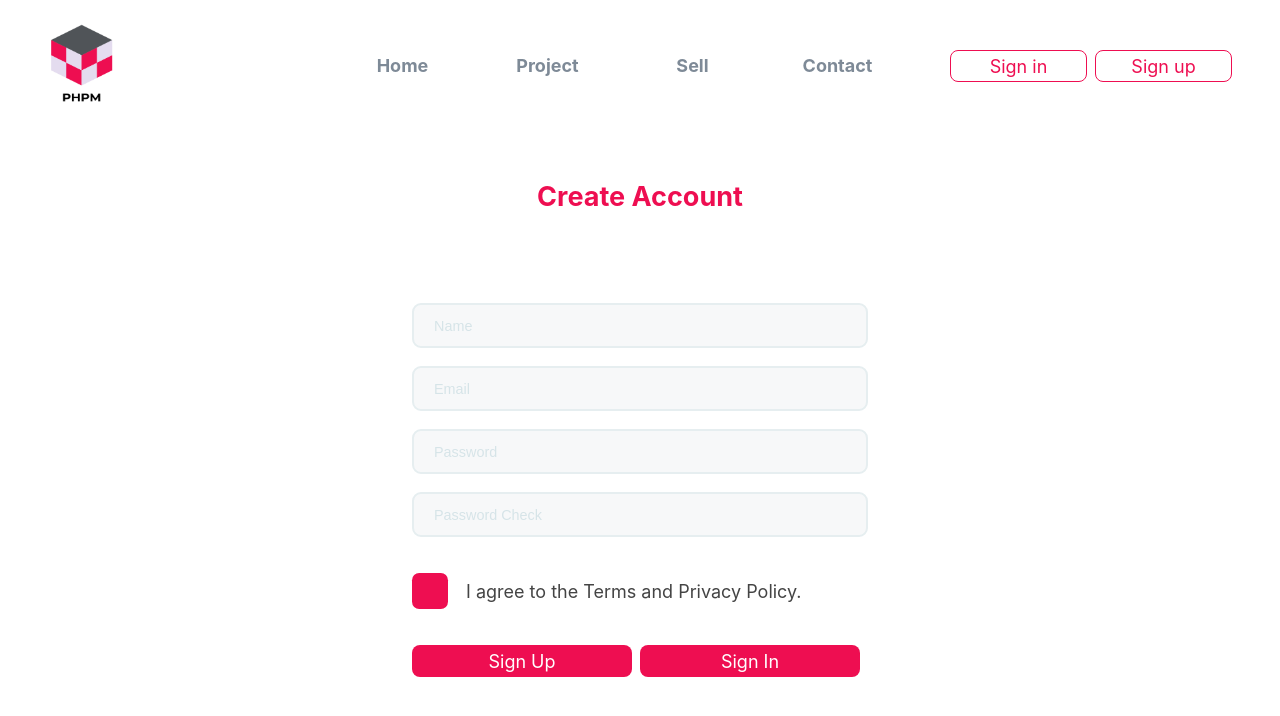
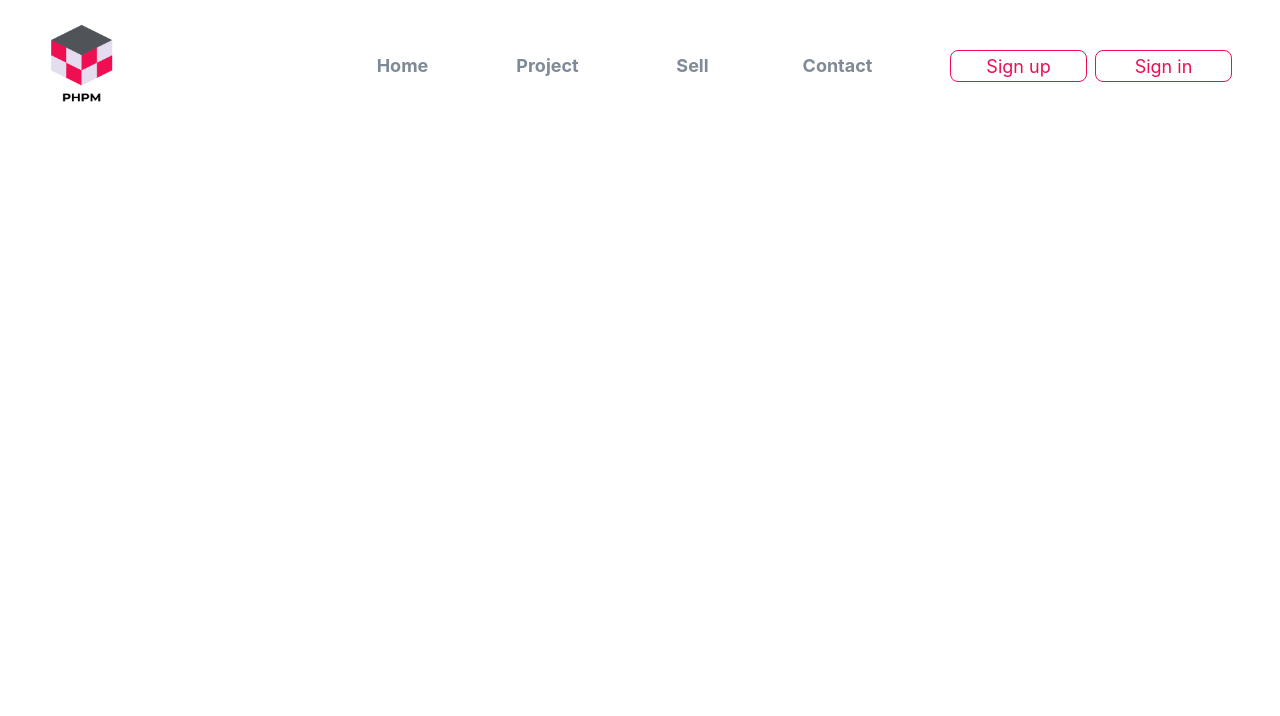
Before and after one commit to yuda1124/h-mart, a React (Create React App) app in the folder client/: page / in a window 1280 px wide. Shown: the top 716 px of the page. Built offline with nearby package versions, Linux system fonts and the light colour scheme.

Commit message:
feat: 설정 - react-router

```diff
--- a/client/package.json
+++ b/client/package.json
@@ -10,9 +10,11 @@
     "@types/node": "^12.0.0",
     "@types/react": "^16.9.0",
     "@types/react-dom": "^16.9.0",
+    "@types/react-router-dom": "^5.1.5",
     "node-sass": "^4.14.1",
     "react": "^16.13.1",
     "react-dom": "^16.13.1",
+    "react-router-dom": "^5.2.0",
     "react-scripts": "3.4.3",
     "typescript": "~3.7.2"
   },
--- a/client/src/App.tsx
+++ b/client/src/App.tsx
@@ -1,4 +1,10 @@
 import React from 'react';
+import {
+  BrowserRouter as Router,
+  Switch,
+  Route,
+  Redirect,
+} from 'react-router-dom';
 import Main from './pages/Main';
 import Header from './components/Header';
 import Signin from './pages/Signin';
@@ -6,8 +12,18 @@ import './App.scss';
 function App() {
   return (
     <div className="App">
-      <Header />
-      <Signin />
+      <Router>
+        <Header />
+        <Switch>
+          <Route exact path="/">
+            <Main />
+          </Route>
+          <Route path="/signin">
+            <Signin />
+          </Route>
+          <Redirect path="*" to="/" />
+        </Switch>
+      </Router>
     </div>
   );
 }
--- a/client/src/components/Header/Header.scss
+++ b/client/src/components/Header/Header.scss
@@ -2,7 +2,7 @@
   width: 100%;
   max-width: 1200px;
   display: flex;
-  justify-content: start;
+  justify-content: flex-start;
   align-items: center;
   padding-top: 3vh;
   .wrap_sign_button {
@@ -10,4 +10,9 @@
     display: flex;
     justify-content: flex-end;
   }
+  .link_page {
+    flex: 1;
+    display: flex;
+    text-decoration: none;
+  }
 }
--- a/client/src/components/Header/Header.tsx
+++ b/client/src/components/Header/Header.tsx
@@ -2,6 +2,7 @@ import React from 'react';
 import MenuBar from '../MenuBar';
 import Logo from '../Logo';
 import Button from '../Button';
+import { Link } from 'react-router-dom';
 import './Header.scss';
 
 function Header() {
@@ -10,8 +11,12 @@ function Header() {
       <Logo />
       <MenuBar />
       <div className="wrap_sign_button">
-        <Button type="empty" onClick={() => {}} text="Sign in" />
-        <Button type="empty" onClick={() => {}} text="Sign up" />
+        <Link to="signup" className="link_page">
+          <Button type="empty" onClick={() => {}} text="Sign up" />
+        </Link>
+        <Link to="signin" className="link_page">
+          <Button type="empty" onClick={() => {}} text="Sign in" />
+        </Link>
       </div>
     </header>
   );
--- a/client/src/components/Input/Input.tsx
+++ b/client/src/components/Input/Input.tsx
@@ -1,4 +1,4 @@
-import React, { useState } from 'react';
+import React from 'react';
 import './Input.scss';
 
 interface InputProps {
--- a/client/src/components/Logo/Logo.tsx
+++ b/client/src/components/Logo/Logo.tsx
@@ -1,13 +1,16 @@
 import React from 'react';
+import { Link } from 'react-router-dom';
 import logo from './logo.png';
 import './Logo.scss';
 
 function Logo() {
   return (
     <div className="wrap_logo">
-      <button className="btn_logo">
-        <img src={logo} alt={'logo'} className="img_logo" />
-      </button>
+      <Link to="/">
+        <button className="btn_logo">
+          <img src={logo} alt={'logo'} className="img_logo" />
+        </button>
+      </Link>
     </div>
   );
 }
--- a/client/src/components/MenuBar/MenuBar.tsx
+++ b/client/src/components/MenuBar/MenuBar.tsx
@@ -13,8 +13,8 @@ interface MenuProps {
 
 function MenuBar({ menuInfo }: MenuBarProps) {
   const renderMenus = () => {
-    return menuInfo.map((info: MenuProps) => {
-      return <Menu {...info} />;
+    return menuInfo.map((info: MenuProps, i) => {
+      return <Menu {...info} key={`menu_${i}`} />;
     });
   };
 
```
Also changed, not shown: 1 other file (tests, documents, lock files or other folders).
